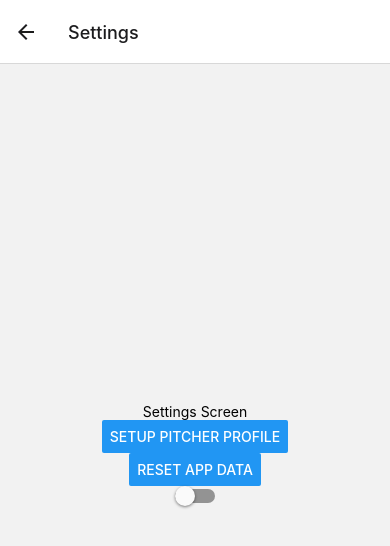
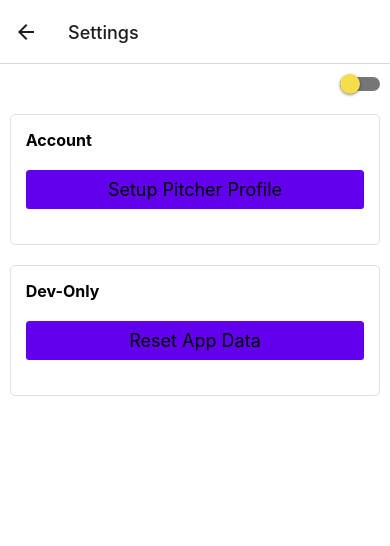
Before and after one commit to roderpad/PitchTracker, a React Native app: screen /Settings in a window 390 px wide. Shown: the top 546 px of the page. Built offline with nearby package versions, Linux system fonts and the light colour scheme.

Commit message:
Add dark and light themes, and update HomeScreen and SettingsScreen

```diff
--- a/package.json
+++ b/package.json
@@ -10,6 +10,7 @@
     "test": "jest"
   },
   "dependencies": {
+    "@mui/icons-material": "^5.15.1",
     "@react-native-async-storage/async-storage": "^1.19.6",
     "@react-navigation/native": "^6.1.9",
     "@react-navigation/native-stack": "^6.9.17",
--- /dev/null
+++ b/src/components/Section.js
@@ -0,0 +1,37 @@
+import React from 'react';
+import {View, Text, StyleSheet} from 'react-native';
+import {useTheme} from '../context/ThemeContext'; // Adjust the path as necessary
+
+const Section = ({title, children}) => {
+  const {theme} = useTheme();
+
+  // Styles that depend on the theme
+  const dynamicStyles = StyleSheet.create({
+    section: {
+      borderWidth: 1,
+      borderColor: theme.borderColor, // Use borderColor from theme
+      borderRadius: 5,
+      padding: 15,
+      marginBottom: 10,
+      marginTop: 10,
+      backgroundColor: theme.sectionBackground, // Use sectionBackground from theme
+      width: '95%',
+      alignSelf: 'center',
+    },
+    sectionTitle: {
+      fontWeight: 'bold',
+      fontSize: 16,
+      marginBottom: 20,
+      color: theme.text, // Use text color from theme
+    },
+  });
+
+  return (
+    <View style={dynamicStyles.section}>
+      <Text style={dynamicStyles.sectionTitle}>{title}</Text>
+      <View>{children}</View>
+    </View>
+  );
+};
+
+export default Section;
--- a/src/context/ThemeContext.js
+++ b/src/context/ThemeContext.js
@@ -1,4 +1,6 @@
 import React, {createContext, useState, useContext} from 'react';
+import {lightTheme} from '../theme/lightTheme';
+import {darkTheme} from '../theme/darkTheme';
 
 const ThemeContext = createContext();
 
@@ -6,13 +8,14 @@ export const useTheme = () => useContext(ThemeContext);
 
 export const ThemeProvider = ({children}) => {
   const [isDarkMode, setIsDarkMode] = useState(false);
+  const theme = isDarkMode ? darkTheme : lightTheme;
 
   const toggleTheme = () => {
     setIsDarkMode(!isDarkMode);
   };
 
   return (
-    <ThemeContext.Provider value={{isDarkMode, toggleTheme}}>
+    <ThemeContext.Provider value={{theme, isDarkMode, toggleTheme}}>
       {children}
     </ThemeContext.Provider>
   );
--- a/src/screens/HomeScreen.js
+++ b/src/screens/HomeScreen.js
@@ -1,23 +1,39 @@
 /* eslint-disable react-native/no-inline-styles */
 import React from 'react';
-import {View, Text, Button} from 'react-native';
+import {View} from 'react-native';
+import {Button} from 'react-native-elements';
+import {useTheme} from '../context/ThemeContext';
+import Section from '../components/Section';
 
 const HomeScreen = ({navigation}) => {
+  const {theme} = useTheme();
+
   return (
-    <View style={{flex: 1, justifyContent: 'center', alignItems: 'center'}}>
-      <Text>Home Screen</Text>
+    <View
+      style={{
+        flex: 1,
+        justifyContent: 'top',
+        alignItems: 'center',
+        backgroundColor: theme.background,
+      }}>
+      <Section title="Pitch Tracker">
         <Button
           title="Start New Session"
+          buttonStyle={{backgroundColor: theme.primary, marginBottom: 20}}
+          titleStyle={{color: theme.text}}
           onPress={() => {
             /* Logic for new session */
           }}
         />
         <Button
           title="View Past Sessions"
+          buttonStyle={{backgroundColor: theme.primary, marginBottom: 20}}
+          titleStyle={{color: theme.text}}
           onPress={() => {
             /* Logic for past sessions */
           }}
         />
+      </Section>
       <Button
         title="Settings"
         onPress={() => navigation.navigate('Settings')}
--- a/src/screens/SettingsScreen.js
+++ b/src/screens/SettingsScreen.js
@@ -1,29 +1,70 @@
 /* eslint-disable react-native/no-inline-styles */
 import React from 'react';
-import {View, Text, Button, Switch} from 'react-native';
+import {View, Switch, StyleSheet} from 'react-native';
+import {Button} from 'react-native-elements';
 import {useTheme} from '../context/ThemeContext';
+import Section from '../components/Section';
 
 const SettingsScreen = () => {
-  const {isDarkMode, toggleTheme} = useTheme();
+  const {theme, isDarkMode, toggleTheme} = useTheme();
+
+  const styles = getStyles(theme); // Call getStyles function with the current theme
 
   return (
-    <View style={{flex: 1, justifyContent: 'center', alignItems: 'center'}}>
-      <Text>Settings Screen</Text>
+    <View style={styles.mainContainer}>
+      <View style={styles.switchContainer}>
+        <Switch
+          onValueChange={toggleTheme}
+          value={isDarkMode}
+          trackColor={{false: '#767577', true: '#767577'}}
+          thumbColor={isDarkMode ? '#6200ee' : '#f5dd4b'}
+        />
+      </View>
+      <View style={styles.contentContainer}>
+        <Section title="Account">
           <Button
             title="Setup Pitcher Profile"
+            buttonStyle={{backgroundColor: theme.primary, marginBottom: 20}}
+            titleStyle={{color: theme.text}}
             onPress={() => {
               /* Logic for setup */
             }}
           />
+        </Section>
+        <Section title="Dev-Only">
           <Button
             title="Reset App Data"
+            buttonStyle={{backgroundColor: theme.primary, marginBottom: 20}}
+            titleStyle={{color: theme.text}}
             onPress={() => {
               /* Logic for reset */
             }}
           />
-      <Switch onValueChange={toggleTheme} value={isDarkMode} />
+        </Section>
+      </View>
     </View>
   );
 };
 
+// Function to create styles dynamically based on the theme
+const getStyles = theme =>
+  StyleSheet.create({
+    mainContainer: {
+      flex: 1,
+      justifyContent: 'top',
+      alignItems: 'center',
+      backgroundColor: theme.background,
+    },
+    switchContainer: {
+      position: 'absolute',
+      top: 10,
+      right: 10,
+      zIndex: 1,
+    },
+    contentContainer: {
+      paddingTop: 40,
+      width: '100%',
+    },
+  });
+
 export default SettingsScreen;
--- /dev/null
+++ b/src/theme/darkTheme.js
@@ -0,0 +1,8 @@
+export const darkTheme = {
+  primary: '#bb86fc',
+  background: '#121212',
+  borderColor: '#373737',
+  sectionBackground: '#1E1E1E',
+  text: '#ffffff',
+  // Add other color and styling properties as needed
+};
--- /dev/null
+++ b/src/theme/lightTheme.js
@@ -0,0 +1,8 @@
+export const lightTheme = {
+  primary: '#6200ee',
+  background: '#ffffff',
+  borderColor: '#E0E0E0',
+  sectionBackground: '#FFFFFF',
+  text: '#000000',
+  // Add other color and styling properties as needed
+};
```
Also changed, not shown: 2 other files (tests, documents, lock files or other folders). Lines whose indentation alone changed are shown as unchanged.
